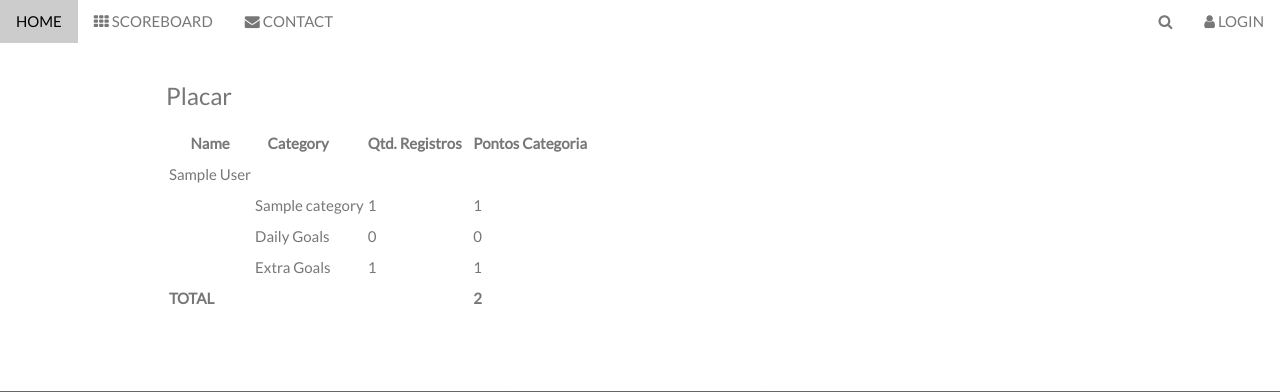
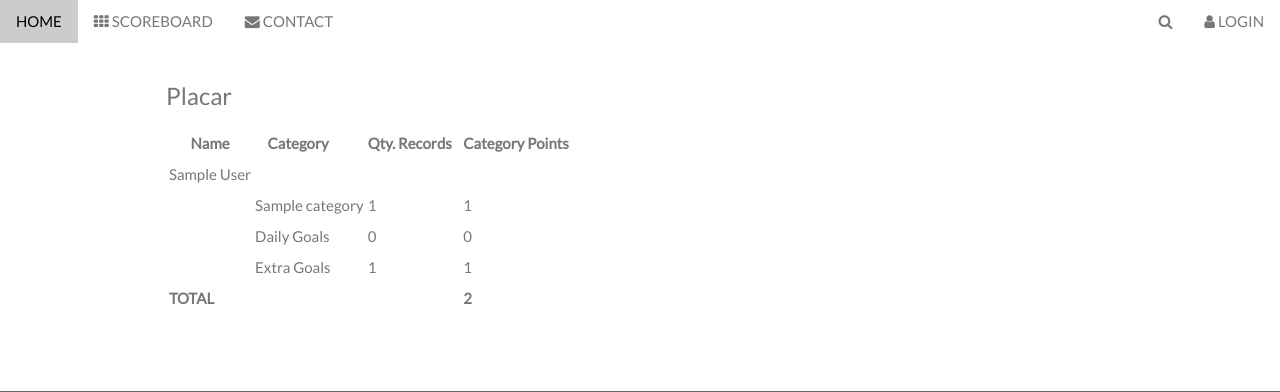
Before and after one commit to sonymaia/life_gamification, a Django app: page /scoreboard.html in a window 1280 px wide. Shown: the top 392 px of the page. Run offline with Django 4.2, Linux system fonts and the light colour scheme; tables that the repository leaves empty hold one stand-in row (values such as "Sample post"); parts of the project's set-up code (start-up, migrations or seed data) failed here and were passed over.

Commit message:
corrigindo nomes

```diff
--- a/templates/record/scoreboard.html
+++ b/templates/record/scoreboard.html
@@ -9,8 +9,8 @@
             <tr>
                 <th>Name</th>
                 <th>Category&ensp;&ensp;&ensp;</th>
-                <th>Qtd. Registros&ensp;</th>
-                <th>Pontos Categoria</th>
+                <th>Qty. Records&ensp;</th>
+                <th>Category Points</th>
             </tr>
             {% for score in scoreboard %}
             <tr>
```
